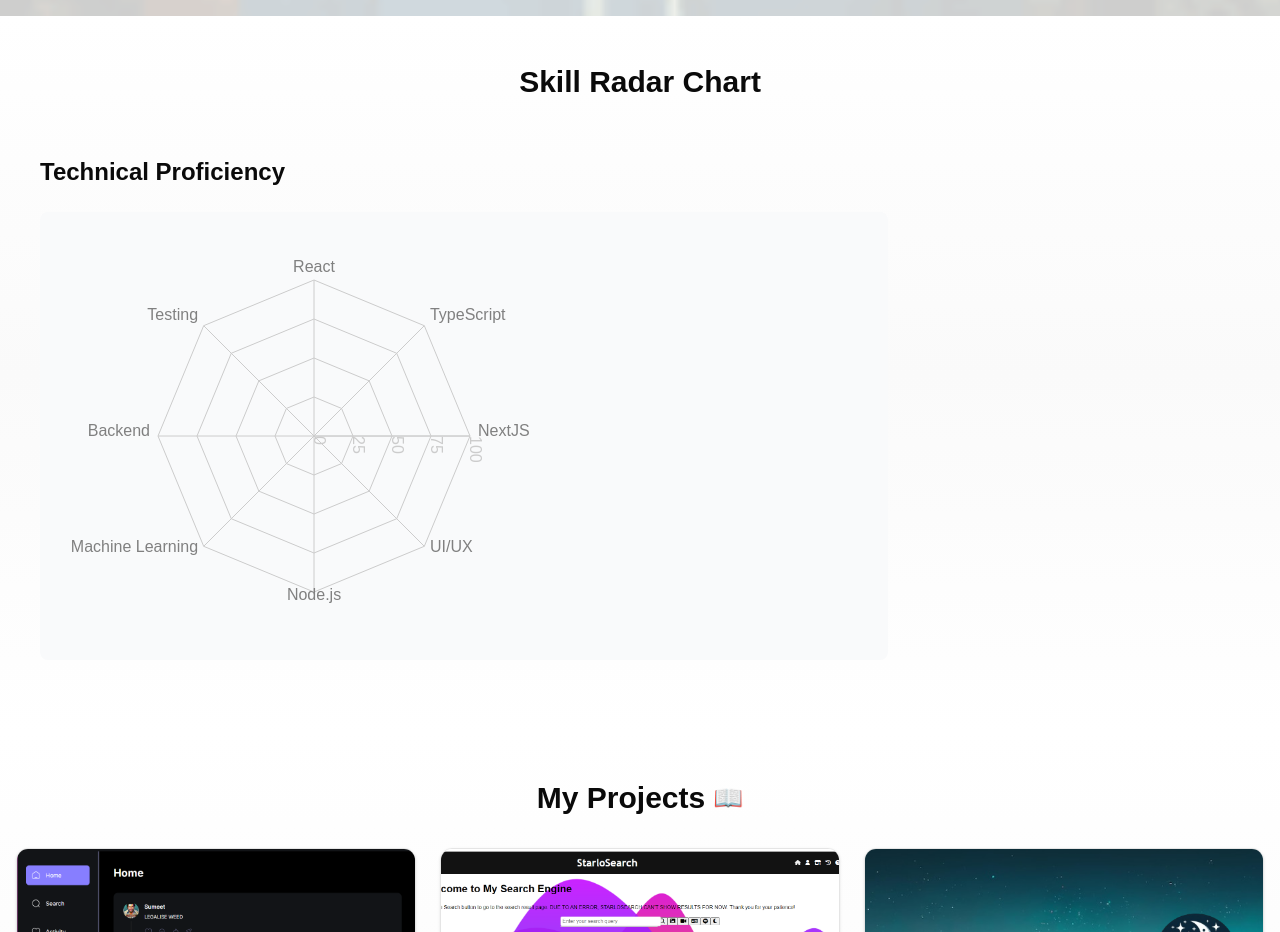
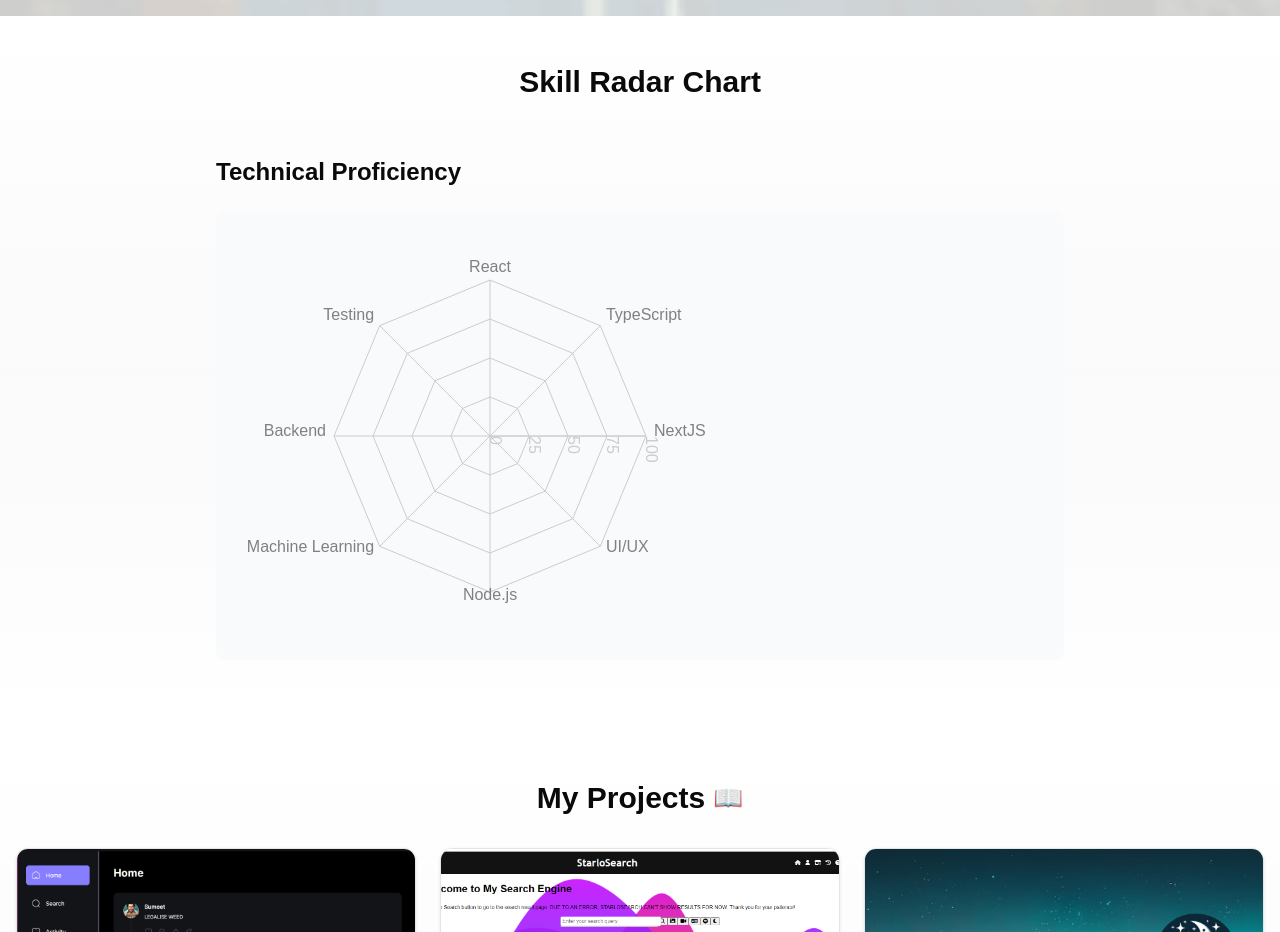
Before and after one commit to Kazooki123/portfolio, a Next.js app: page / in a window 1280 px wide. Shown: the part 920-1852 px from the top of the page. Built offline with nearby package versions, Linux system fonts and the light colour scheme; no server answers.

Commit message:
Fixes chart

```diff
--- a/components/Portfolio.tsx
+++ b/components/Portfolio.tsx
@@ -181,7 +181,9 @@ export default function Portfolio() {
           <h2 className="text-3xl font-semibold mb-8 text-center flex items-center justify-center gap-2">
             Skill Radar Chart
           </h2>
-          <SkillsVisualization />
+          <div className="flex justify-center items-center">
+            <SkillsVisualization />
+          </div>
         </div>
       </section>
 
@@ -247,7 +249,6 @@ export default function Portfolio() {
           <GlobeScene />
         </div>
       </section>
-
     </div>
   );
 }
--- a/components/SkillsVisualization.tsx
+++ b/components/SkillsVisualization.tsx
@@ -47,12 +47,6 @@ const SkillsVisualization = () => {
             stroke="#8884d8"
             fill="#8884d8"
             fillOpacity={0.6}
-            onMouseEnter={(_: any, __: any, event: { activeTooltipIndex: any; }) => {
-              const index = event?.activeTooltipIndex;
-              if (index !== undefined) {
-                setActiveSkill(skills[index]);
-              }
-            }}
             onMouseLeave={() => setActiveSkill(null)}
           />
           <Tooltip />
```
